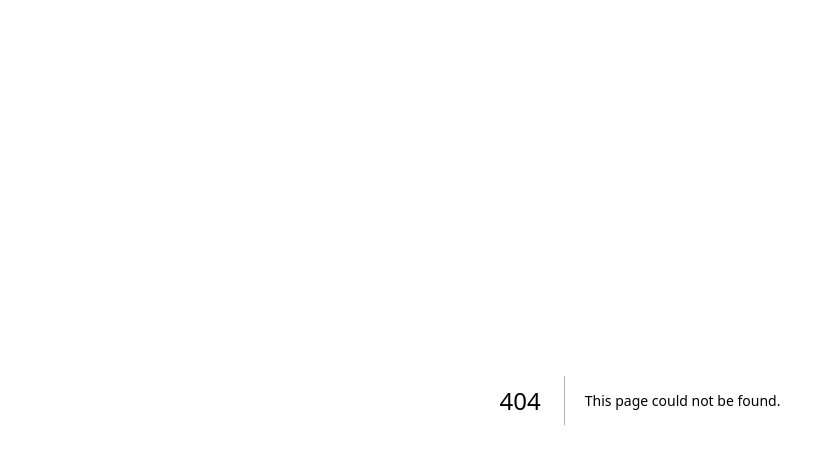
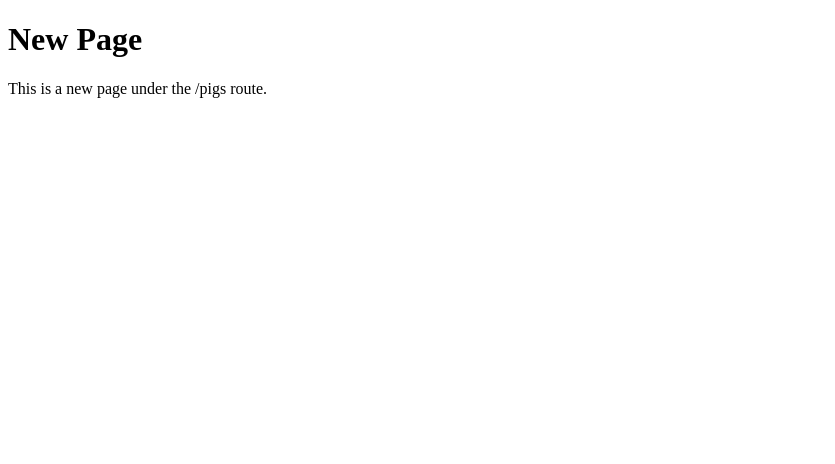
Before and after one commit to chris251190/death-counter, a Next.js app: page /pigs in a window 1280 px wide. Before the commit this address had no page. Shown: the top 464 px of the page, without its empty margins (0-835 px from the left). Built offline with nearby package versions, Linux system fonts and the light colour scheme.

Commit message:
add pigs page

```diff
--- /dev/null
+++ b/pages/pigs.tsx
@@ -0,0 +1,12 @@
+import React from 'react';
+
+const Pigs: React.FC = () => {
+  return (
+    <div>
+      <h1>New Page</h1>
+      <p>This is a new page under the /pigs route.</p>
+    </div>
+  );
+};
+
+export default Pigs;
```
